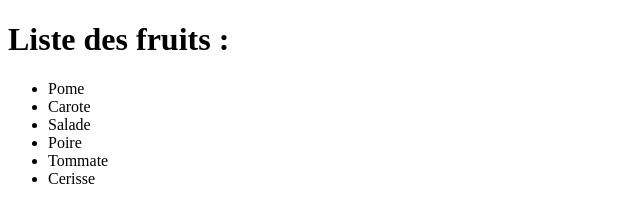
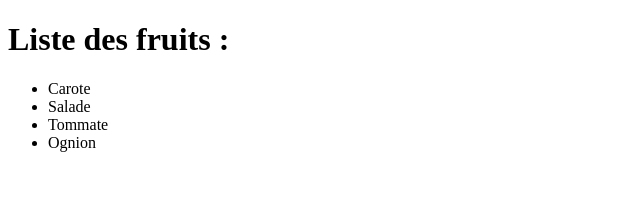
Before and after one commit to Mimo81000/Exercice-rebase, a plain HTML site: page index.html in a window 1280 px wide. Shown: the whole page, without its empty margins (0-640 px from the left). Drawn offline with Linux system fonts and the light colour scheme.

Commit message:
Remove fruit from vegetable list and add onion

```diff
--- a/index.html
+++ b/index.html
@@ -10,12 +10,10 @@
     <body>
         <h1>Liste des fruits :</h1>
         <ul>
-            <li>Pome</li>
             <li>Carote</li>
             <li>Salade</li>
-            <li>Poire</li>
             <li>Tommate</li>
-            <li>Cerisse</li>
+	    <li>Ognion</li>
         </ul>
     </body>
 </html>
```
